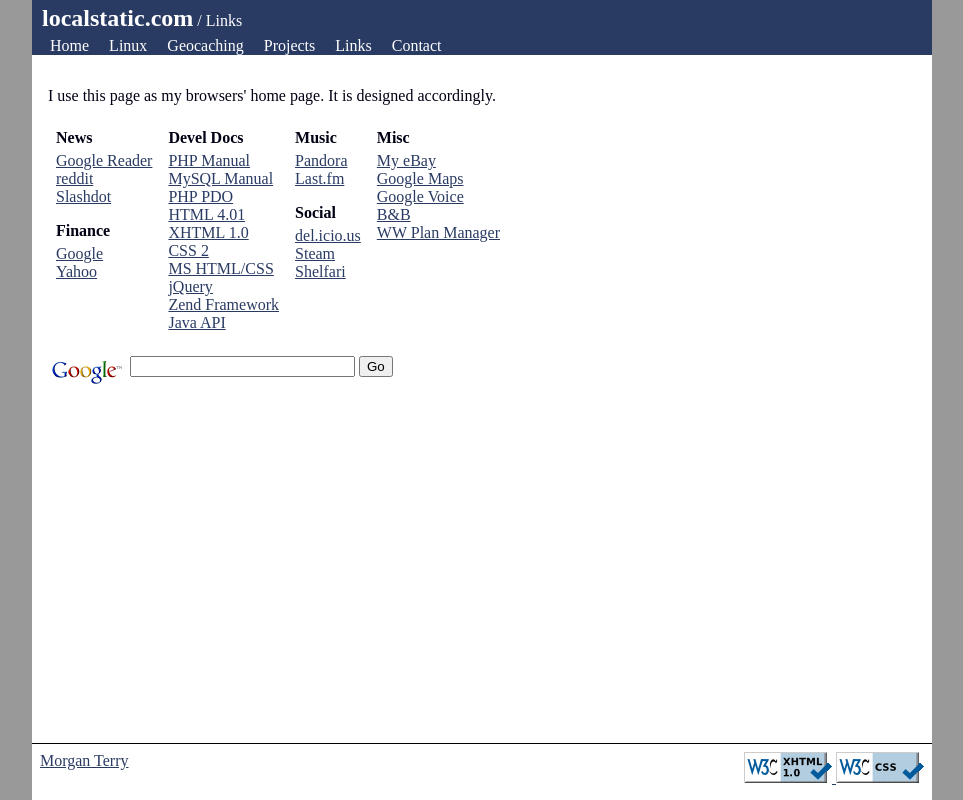
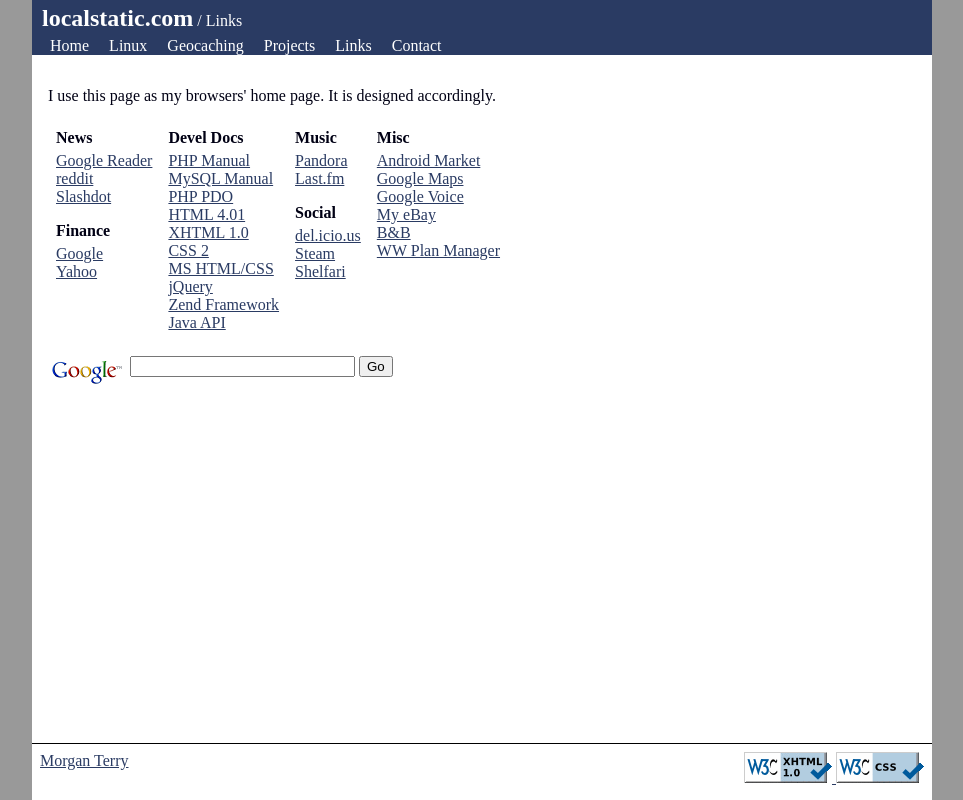
Before and after one commit to localstatic/localstatic.com, a PHP site: page /links in a window 1280 px wide. Shown: the whole page, without its empty margins (158-1121 px from the left). Run offline with PHP 8.4, Linux system fonts and the light colour scheme.

Commit message:
Change links
Add Android Market
Move eBay

```diff
--- a/links.php
+++ b/links.php
@@ -56,9 +56,10 @@ include 'tmpl/head.php';
 	<div class="column">
 		<h4>Misc</h4>
 		<ul>
-			<li><a href="http://my.ebay.com/">My eBay</a></li>
+			<li><a href="http://market.android.com/">Android Market</a></li>
 			<li><a href="http://maps.google.com/">Google Maps</a></li>
 			<li><a href="https://www.google.com/voice">Google Voice</a></li>
+			<li><a href="http://my.ebay.com/">My eBay</a></li>
 			<li><a href="http://badgerandblade.com/">B&amp;B</a></li>
 			<li><a href="http://www.weightwatchers.com/plan/mgr/PlanManager.aspx?deepLink=deepLinkToFoodTracker">WW Plan Manager</a></li>
 		</ul>
```
